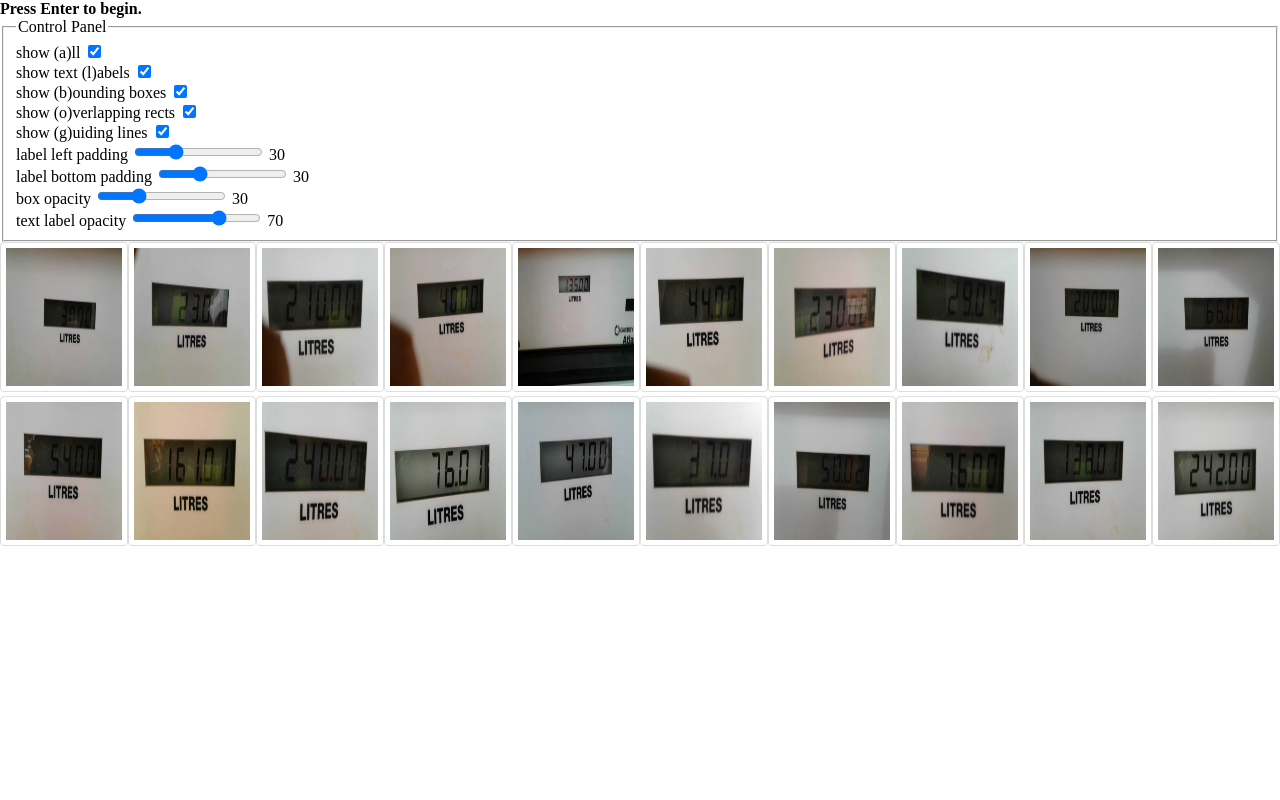
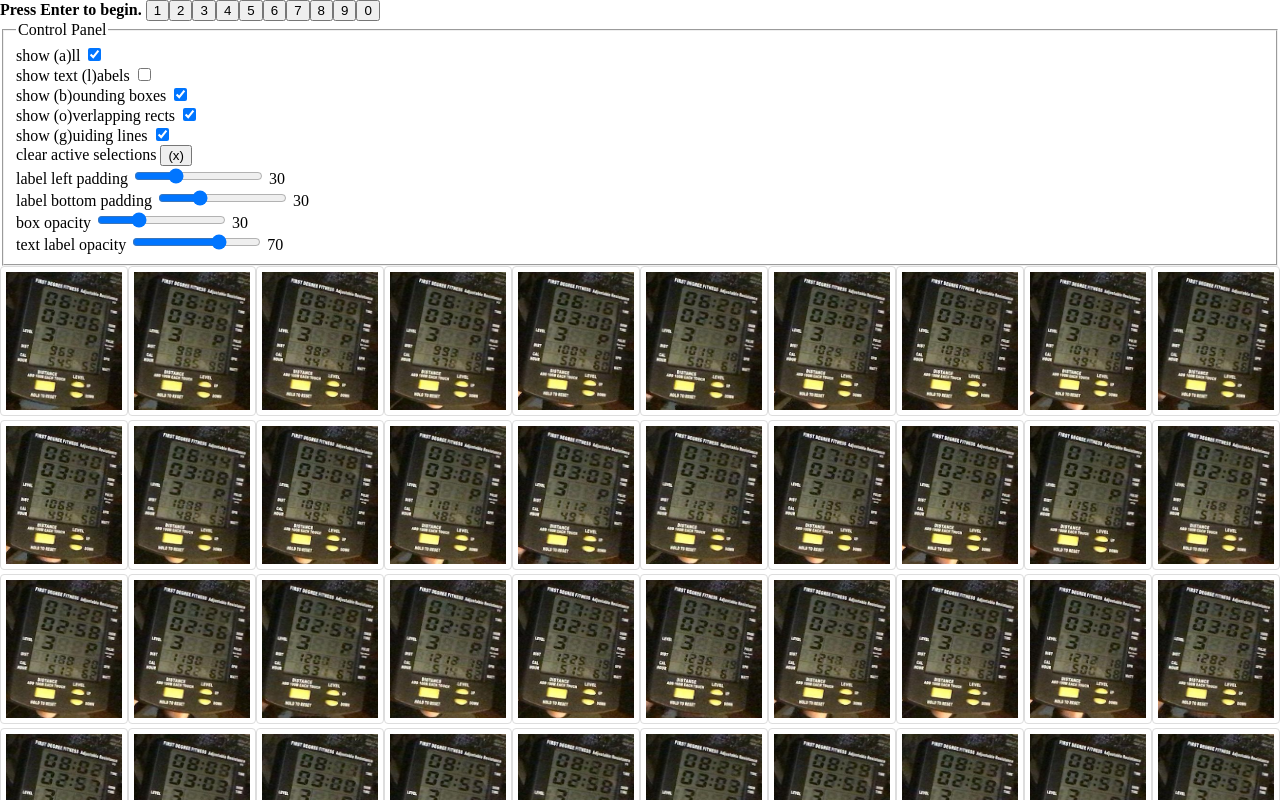
Before and after one commit to PhilBrockman/autobbox, a React (Create React App) app: page / in a window 1280 px wide. Shown: the top 800 px of the page. Built offline with nearby package versions, Linux system fonts and the light colour scheme.

Commit message:
selector enabled

```diff
--- a/src/App.js
+++ b/src/App.js
@@ -1,13 +1,13 @@
 import React from 'react';
 import {ScreenAnalyzer} from "BBoxEditor/ScreenAnalyzer"
-import {addKey, stripToBare, reducer} from "utilities/AppUtils"
+import {addKey, stripToBare, reducer, yoloLabels} from "utilities/AppUtils"
 import {initialState} from "Controls/initialState"
 import {ControlPanel} from "Controls/Panel"
 import {Thumbnails} from "./Thumbnails"
 import {ResponsiveKeyboard} from "./BBoxEditor/ResponsiveKeyboard"
 
-// let json = require( "./json/21-1-29row.json")
-let json = require( "./json/first20lcd2.json")
+let json = require( "./json/21-1-29row.json")
+// let json = require( "./json/first20lcd2.json")
 // let json = require("./json/rawdata1.json")
 
 json = addKey(json)
@@ -18,6 +18,7 @@ function App() {
   const [screenIndex, setScreenIndex] = React.useState(null);
   const [sysOptions, dispatchOptions] = React.useReducer( reducer, initialState)
   const [loaded, setLoaded] = React.useState(null);
+  const [activeClass, setActiveClass] = React.useState(null);
 
   const opt = (name) => {
     return sysOptions.options.find(item => item.name===name);
@@ -63,7 +64,6 @@ function App() {
 
   const setKeyToValue = (key, value) => {
     let updatedScreens = [...screens];
-    // let digit = updatedScreens[screenIndex].digits.filter(item => item.key === key);
     updatedScreens[screenIndex].digits = updatedScreens[screenIndex].digits.map(item => {
       if(item.key === key){
         item.class_label = value
@@ -75,6 +75,17 @@ function App() {
     setScreenData(updatedScreens)
   }
 
+  const setActiveSelection = (value) => {
+    console.log("setting the active to ", value)
+    setActiveClass(value)
+      // screens[screenIndex].digits.filter(item => item.class_label === yoloLabels[value]))
+  }
+
+  const reselectActiveSelection = (adjustment) => {
+    let newActiveClass = (activeClass + adjustment + yoloLabels.length) % yoloLabels.length;
+    setActiveClass(newActiveClass);
+  }
+
   return (
     <div className="App">
       <ResponsiveKeyboard
@@ -83,6 +94,8 @@ function App() {
         advanceScreen={advanceScreen}
         retreatScreen={retreatScreen}
         setKeyToValue={setKeyToValue}
+        setActiveSelection={setActiveSelection}
+        reselectActiveSelection={reselectActiveSelection}
         >
         <ScreenAnalyzer
           opt={opt}
@@ -92,11 +105,14 @@ function App() {
           screenIndex={screenIndex}
           loaded={loaded}
           setLoadedTrue={() => setLoaded(true)}
+          activeClass={activeClass}
           />
       </ResponsiveKeyboard>
       <ControlPanel
         opts={sysOptions}
         onChange={dispatchOptions}
+        activeClass={activeClass}
+        setActiveClass={setActiveClass}
         >
       </ControlPanel>
       <Thumbnails
@@ -108,6 +124,8 @@ function App() {
     </div>
   );
 }
+
+// <Inspector activeClass={activeClass}/>
 /*
 Array.from(document.querySelectorAll('*'))
   .reduce(function(pre, dom){
--- a/src/BBoxEditor/BoundingBox.js
+++ b/src/BBoxEditor/BoundingBox.js
@@ -3,11 +3,11 @@ import {yoloLabels} from 'utilities/AppUtils'
 import colorChooser from "utilities/Colors.js"
 
 export const BoundingBox =  (props) => {
-  // console.log("control panel options", props.sysOptions.options.find(item => item.name==="show-all").value)
   let digit = props.digit;
   let bbox = digit.bbox;
   let width = canvas().width;
   let height = canvas().height;
+  let display = true;
 
   let backgroundOpacity = props.opt("box-opacity").value/100;
   let textOpacity = props.opt("text-opacity").value/100
@@ -18,11 +18,13 @@ export const BoundingBox =  (props) => {
 
   if(!props.opt("show-bboxes").value){
     backgroundOpacity = 0;
+    display = false;
   }
 
-  if(!props.opt("show-all").value) {
+  if(!props.opt("show-all").value && parseInt(digit.class_label) !== parseInt(props.activeClass)) {
     backgroundOpacity = 0;
     textOpacity = 0;
+    display = false;
   }
 
   const style = {
@@ -34,6 +36,7 @@ export const BoundingBox =  (props) => {
       onselectstart:"return false"
     };
 
+  if(display){
     return (
       <div
         className='bbox'
@@ -46,4 +49,7 @@ export const BoundingBox =  (props) => {
         {props.children}
       </div>
     )
+  } else {
+    return <></>;
   }
+}
--- a/src/BBoxEditor/ResponsiveKeyboard.js
+++ b/src/BBoxEditor/ResponsiveKeyboard.js
@@ -23,6 +23,8 @@ export const ResponsiveKeyboard = (props) => {
   const advanceScreen = props.advanceScreen;
   const retreatScreen = props.retreatScreen;
   const setKeyToValue = props.setKeyToValue;
+  const setActiveSelection = props.setActiveSelection;
+  const reselectActiveSelection = props.reselectActiveSelection;
   let digits = props.screen ? props.screen.digits : null;
 
   React.useEffect(() => {
@@ -38,24 +40,33 @@ export const ResponsiveKeyboard = (props) => {
 
       if(e.key === "\\") {
         if(matches.length > 0) {
-          removeDigit(matches[0].key)
+          removeDigit(matches[0].key);
         }
       } else if(e.key === "Enter"){
-        advanceScreen()
+        advanceScreen();
       } else if(e.key === "Shift"){
-        retreatScreen()
+        retreatScreen();
+      } else if (e.key === "x") {
+        setActiveSelection(null);
+      } else if (e.key === "ArrowRight") {
+        reselectActiveSelection(1);
+      } else if (e.key === "ArrowLeft") {
+        reselectActiveSelection(-1);
       } else if(Number.isInteger(parseInt(e.key))){
+        let value = yoloLabels.indexOf(parseInt(e.key));
         if(matches.length > 0){
-          setKeyToValue(matches[0].key, yoloLabels.indexOf(parseInt(e.key)))
+          setKeyToValue(matches[0].key, value);
+        } else {
+          setActiveSelection(value);
         }
       }
     }
 
-    document.addEventListener("keydown", keyListener)
+    document.addEventListener("keydown", keyListener);
     return () => {
-      document.removeEventListener("keydown", keyListener)
+      document.removeEventListener("keydown", keyListener);
     }
-  }, [removeDigit, advanceScreen, retreatScreen, setKeyToValue, digits])
+  }, [removeDigit, advanceScreen, retreatScreen, setKeyToValue, setActiveSelection, reselectActiveSelection, digits])
 
   return(
     <>
@@ -66,13 +77,17 @@ export const ResponsiveKeyboard = (props) => {
 
 function activeRectanglesUnderMouse(a, b){
   return a.filter(item => {
-                    let rect = document.getElementById(item.key).getBoundingClientRect();
-                    // console.log(rect)
+    let el = document.getElementById(item.key)
+    if(el){
+      let rect = el.getBoundingClientRect();
       return (
         b.x >= rect.left &&
         b.x <= rect.right &&
         b.y >= rect.top &&
         b.y <= rect.bottom
       );
+    } else {
+      return false;
+    }
   });
 }
--- a/src/Controls/Panel.js
+++ b/src/Controls/Panel.js
@@ -1,6 +1,6 @@
 import React from 'react'
 import {cpName} from "utilities/ControlPanelUtils.js"
-
+import {yoloLabels} from "utilities/AppUtils"
 
 const Input = (props) => {
   const { value, label, ...others} = props
@@ -47,10 +47,43 @@ export const ControlPanel = (props) => {
               />
   })
   return(
+    <>
+    <SelectorDisplay
+      choices={yoloLabels}
+      activeClass={props.activeClass}
+      setActiveClass={props.setActiveClass}
+    />
     <fieldset>
       <legend>Control Panel</legend>
       {panel}
     </fieldset>
+    </>
+  );
+}
+
+const SelectorDisplay = (props) => {
+  let tmp = (
+    Object.keys(props.choices).map(function(key) {
+      let className = (a, b) => {
+        if(parseInt(a) === parseInt(b)){
+          return "active"
+        } else {
+          return ""
+        }
+      }
+
+      return (<input
+              type = "button"
+              value={props.choices[key]}
+              key={`selector-${key}`}
+              onClick={()=>props.setActiveClass(key)}
+              className={className(props.activeClass, key)}
+              />)
+    })
+  );
+
+  return (
+    <>{tmp} </>
   );
 }
 
--- a/src/Controls/initialState.js
+++ b/src/Controls/initialState.js
@@ -20,7 +20,7 @@ export const initialState = {
       label: "show text (l)abels",
       name: "show-text-labels",
       type: "checkbox",
-      value: true,
+      value: false,
       keyshortcut: "l"
     },
     {
@@ -44,14 +44,14 @@ export const initialState = {
       value: true,
       keyshortcut: "g"
     },
-    // {
-    //   label: "clear active selections",
-    //   name: "clear-active-selection",
-    //   text: "(x)",
-    //   type: "button",
-    //   value: false,
-    //   keyshortcut: "x"
-    // },
+    {
+      label: "clear active selections",
+      name: "clear-active-selection",
+      text: "(x)",
+      type: "button",
+      value: false,
+      keyshortcut: "x"
+    },
     {
       label: "label left padding",
       name: "text-left",
--- a/src/index.css
+++ b/src/index.css
@@ -16,3 +16,7 @@ code {
   font-family: source-code-pro, Menlo, Monaco, Consolas, 'Courier New',
     monospace;
 } */
+
+.active{
+  background-color:red;
+}
```
Lines whose indentation alone changed are shown as unchanged.
